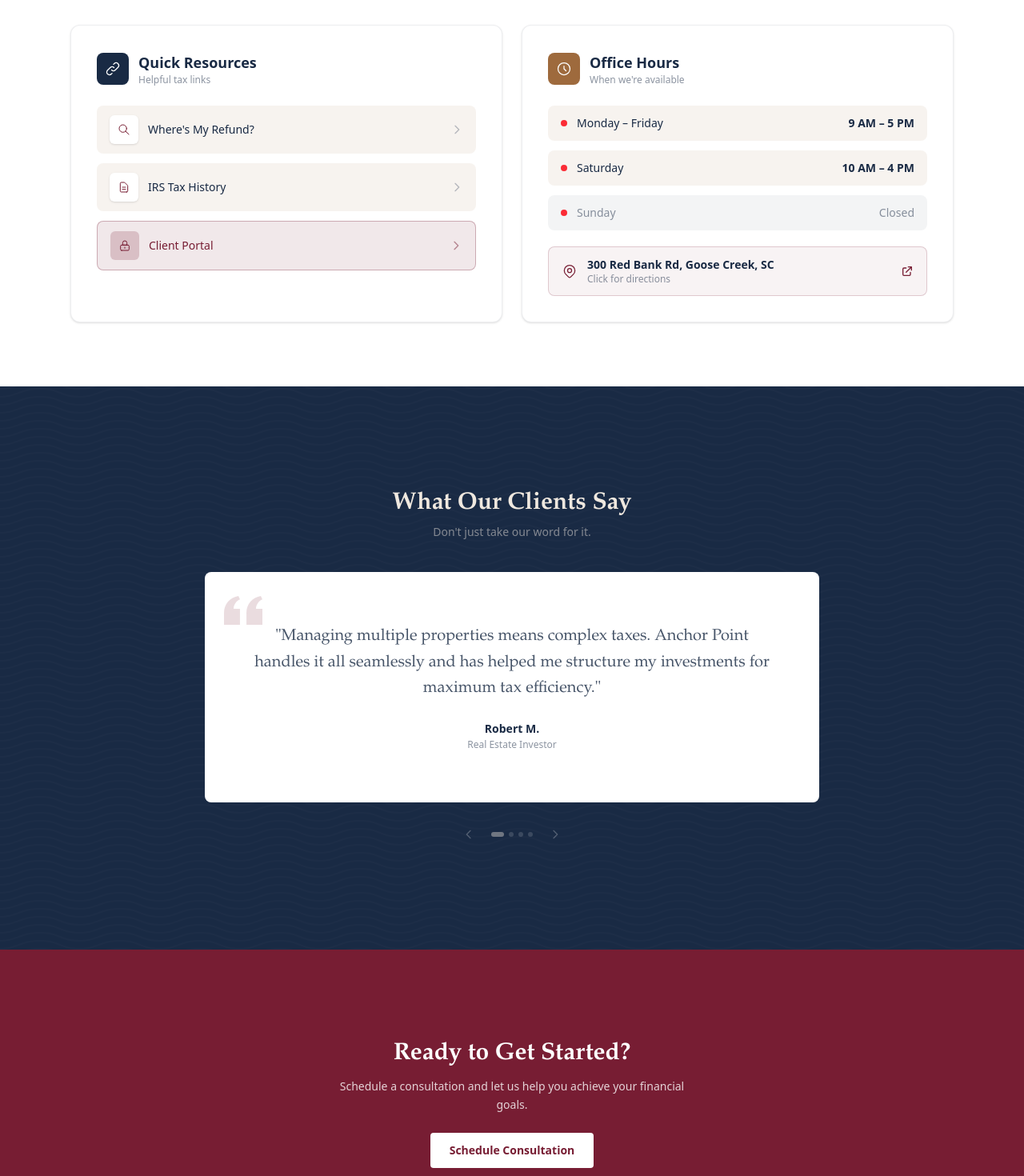
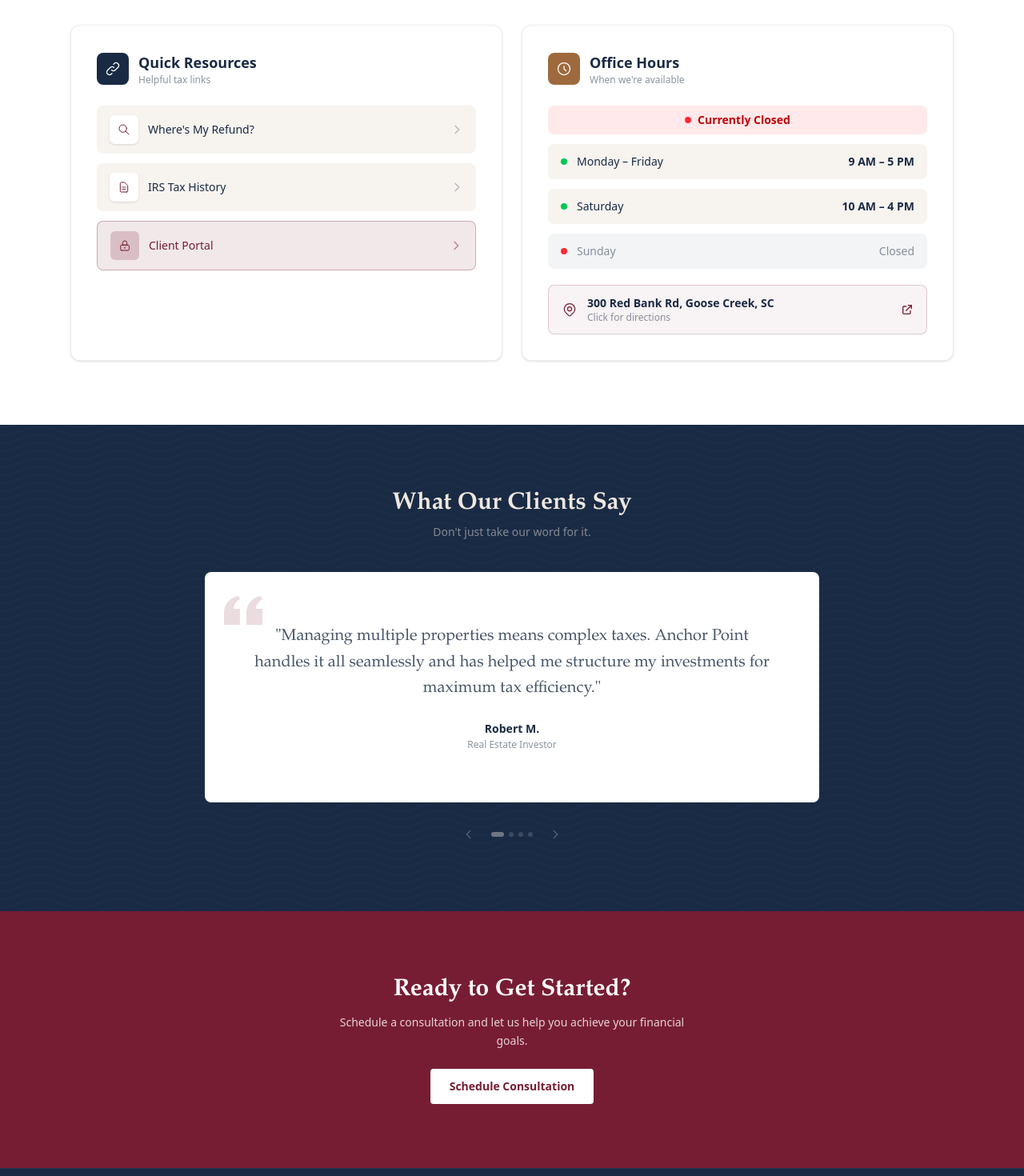
Before and after one commit to maxim5706/site-anchorpoint, a Next.js app: page / in a window 1280 px wide. Shown: the part 1140-2610 px from the top of the page at 80% size. Built offline with nearby package versions, Linux system fonts and the light colour scheme.

Commit message:
Office hours: add Currently Open/Closed indicator, keep green lights; reduce section heights

```diff
--- a/src/app/page.tsx
+++ b/src/app/page.tsx
@@ -484,16 +484,28 @@ export default function Home() {
                   </div>
                 </div>
                 <div className="mt-6 space-y-3">
+                  {officeStatus.isOpen && (
+                    <div className="mb-3 flex items-center justify-center gap-2 rounded-lg bg-green-500/10 px-4 py-2">
+                      <div className="h-2 w-2 animate-pulse rounded-full bg-green-500" />
+                      <span className="text-sm font-semibold text-green-700">Currently Open</span>
+                    </div>
+                  )}
+                  {!officeStatus.isOpen && (
+                    <div className="mb-3 flex items-center justify-center gap-2 rounded-lg bg-red-500/10 px-4 py-2">
+                      <div className="h-2 w-2 rounded-full bg-red-500" />
+                      <span className="text-sm font-semibold text-red-700">Currently Closed</span>
+                    </div>
+                  )}
                   <div className="flex items-center justify-between rounded-lg bg-[color:var(--ap-cream)]/50 px-4 py-3">
                     <div className="flex items-center gap-3">
-                      <div className={`h-2 w-2 rounded-full ${officeStatus.weekdayOpen ? 'bg-green-500' : 'bg-red-500'}`} />
+                      <div className="h-2 w-2 rounded-full bg-green-500" />
                       <span className="text-sm font-medium text-[color:var(--ap-navy)]">Monday – Friday</span>
                     </div>
                     <span className="text-sm font-semibold text-[color:var(--ap-navy)]">9 AM – 5 PM</span>
                   </div>
                   <div className="flex items-center justify-between rounded-lg bg-[color:var(--ap-cream)]/50 px-4 py-3">
                     <div className="flex items-center gap-3">
-                      <div className={`h-2 w-2 rounded-full ${officeStatus.saturdayOpen ? 'bg-green-500' : 'bg-red-500'}`} />
+                      <div className="h-2 w-2 rounded-full bg-green-500" />
                       <span className="text-sm font-medium text-[color:var(--ap-navy)]">Saturday</span>
                     </div>
                     <span className="text-sm font-semibold text-[color:var(--ap-navy)]">10 AM – 4 PM</span>
@@ -531,7 +543,7 @@ export default function Home() {
 
         <Testimonials />
 
-        <section className="bg-[color:var(--ap-burgundy)] py-24 md:py-28">
+        <section className="bg-[color:var(--ap-burgundy)] py-16 md:py-20">
           <div className="mx-auto max-w-2xl px-6 text-center">
             <h2
               className="text-2xl font-semibold text-white md:text-3xl"
--- a/src/components/Testimonials.tsx
+++ b/src/components/Testimonials.tsx
@@ -37,7 +37,7 @@ export default function Testimonials() {
   }
 
   return (
-    <section className="relative overflow-hidden bg-[color:var(--ap-navy)] py-28 md:py-32">
+    <section className="relative overflow-hidden bg-[color:var(--ap-navy)] py-16 md:py-20">
       <div
         className="wave-pattern absolute inset-0 opacity-[0.12]"
         style={{
```
